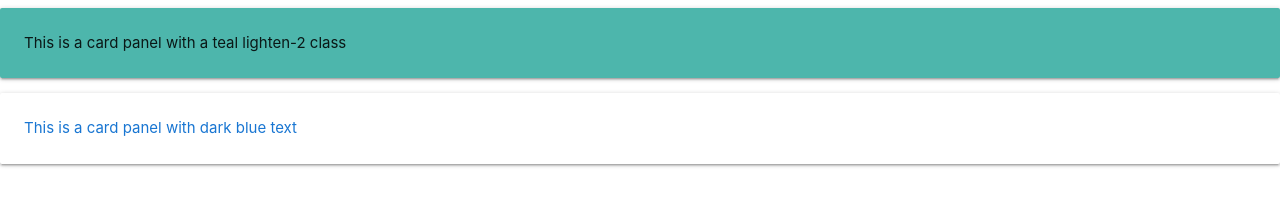
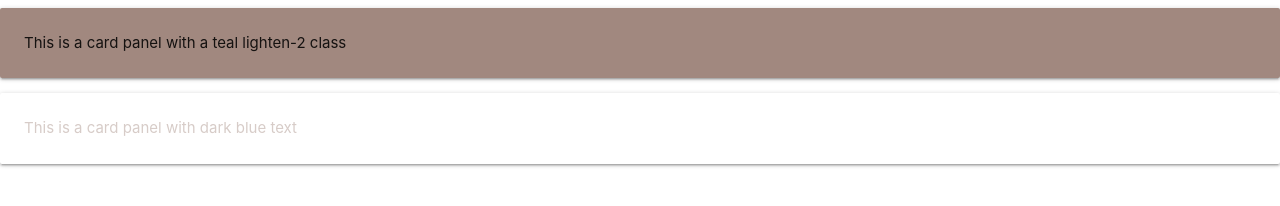
Before and after one commit to statik2002/learn, a plain HTML site: page index.html in a window 1280 px wide. Drawn offline with Linux system fonts and the light colour scheme.

Commit message:
some changes

```diff
--- a/index.html
+++ b/index.html
@@ -10,9 +10,9 @@
     <title>Document</title>
 </head>
 <body>
-    <div class="card-panel teal lighten-2">This is a card panel with a teal lighten-2 class</div>
+    <div class="card-panel brown lighten-2">This is a card panel with a teal lighten-2 class</div>
     <div class="card-panel">
-        <span class="blue-text text-darken-2">This is a card panel with dark blue text</span>
+        <span class="brown-text text-lighten-4">This is a card panel with dark blue text</span>
     </div>
 
 
```
